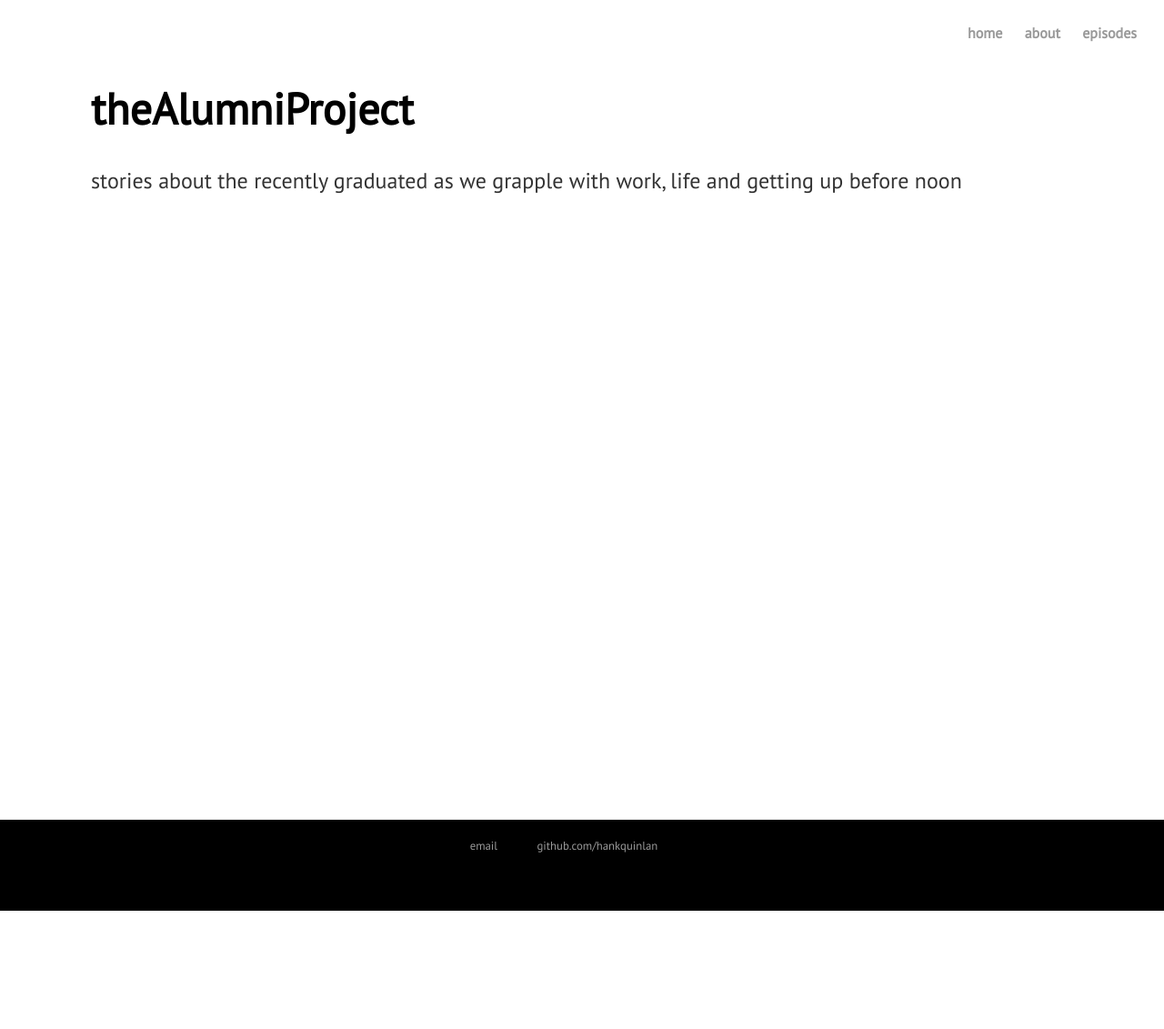
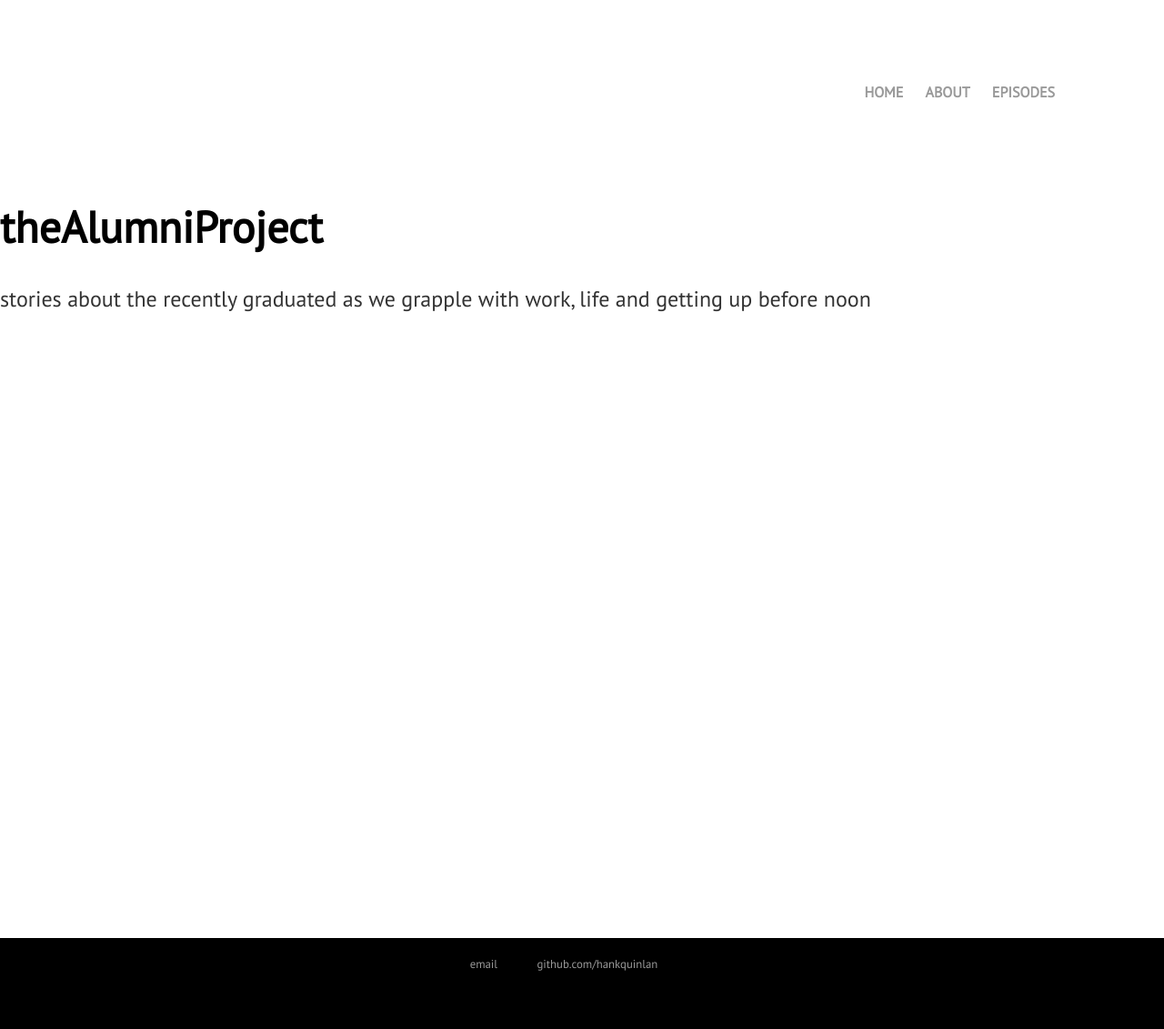
Before and after one commit to dlam58/theAlumniDiaries, a Jekyll site: the page built from index.html, in a window 1280 px wide. Shown: the whole page at 91% size. Built offline with Jekyll 4.4.1, drawn with Linux system fonts in a browser that asks for light colours; before the commit the page ends 1001 px from its top, so only the background shows below that.

Commit message:
more styling to homepage

```diff
--- a/css/main.css
+++ b/css/main.css
@@ -7,10 +7,11 @@ html, body {
 /* nav styling */
 nav ul{
     font-family: 'PT Sans', sans-serif;
-    padding: 10px;
+    padding: 75px 100px;
     list-style: none;
     font-weight: bold;
     text-align: right;
+    text-transform: uppercase;
 }
 
 nav ul li {
@@ -67,8 +68,7 @@ footer ul li {
 
 .container {
   min-height: 100%;
-  padding-left: 100px;
-  padding-right: 100px;
+  padding-left: 0px 150px;
   /* equal to footer height */
   margin-bottom: -100px;
 }
```
